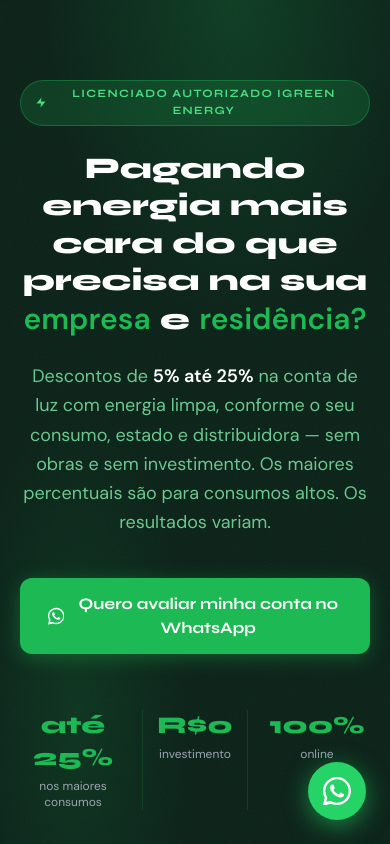
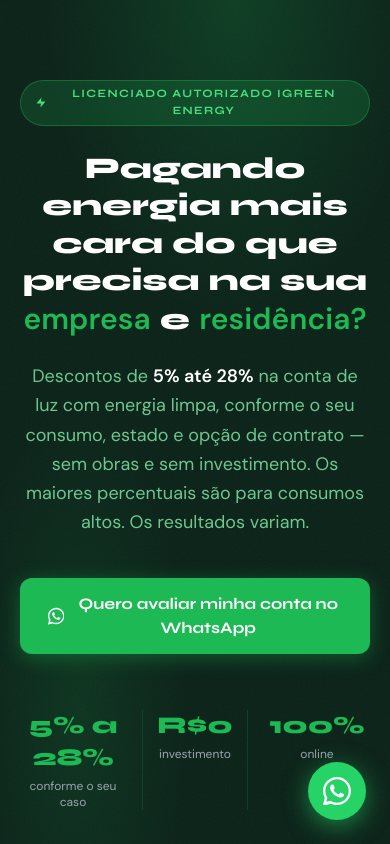
Before and after one commit to adrianomoitinho-hue/geral-igreen, a plain HTML site: page index.html in a window 390 px wide. Shown: the top 844 px of the page. Drawn offline with nearby package versions, Linux system fonts and the light colour scheme.

Commit message:
Add files via upload

```diff
--- a/index.html
+++ b/index.html
@@ -229,7 +229,7 @@
 
       <!-- Subtítulo -->
       <p class="text-green-300/80 text-lg md:text-xl leading-relaxed mb-10 max-w-xl mx-auto animate-fadeup delay-2">
-        Descontos de <strong class="text-white">5% até 25%</strong> na conta de luz com energia limpa, conforme o seu consumo, estado e distribuidora — sem obras e sem investimento. Os maiores percentuais são para consumos altos. Os resultados variam.
+        Descontos de <strong class="text-white">5% até 28%</strong> na conta de luz com energia limpa, conforme o seu consumo, estado e opção de contrato — sem obras e sem investimento. Os maiores percentuais são para consumos altos. Os resultados variam.
       </p>
 
       <!-- CTA -->
@@ -247,8 +247,8 @@
       <!-- Stats visuais -->
       <div class="mt-14 grid grid-cols-3 gap-4 max-w-sm mx-auto animate-fadeup delay-4">
         <div class="text-center">
-          <div class="text-green-vivid font-display font-extrabold text-2xl">até 25%</div>
-          <div class="text-gray-400 text-xs mt-1">nos maiores consumos</div>
+          <div class="text-green-vivid font-display font-extrabold text-2xl">5% a 28%</div>
+          <div class="text-gray-400 text-xs mt-1">conforme o seu caso</div>
         </div>
         <div class="text-center border-x border-green-900/60">
           <div class="text-green-vivid font-display font-extrabold text-2xl">R$0</div>
@@ -389,7 +389,7 @@
           </svg>
         </div>
         <p class="text-green-900 text-sm md:text-base leading-relaxed">
-          O percentual de desconto depende da sua faixa de consumo. Vai de <strong>5%</strong> nos consumos menores até <strong>25%</strong> nos maiores, e muda conforme o estado e a distribuidora. Na Bahia, por exemplo: de 5% a 10% até 999 kWh e de 12% a 25% a partir de 1.000 kWh. O desconto aparece depois que a compensação de energia começa (em até 90 dias). Cada caso é analisado individualmente e os resultados variam.
+          O percentual de desconto depende da sua faixa de consumo. Vai de <strong>5% até 28%</strong>, e muda conforme o estado, a distribuidora e a opção de contrato. Quanto maior o consumo, mais opções de desconto existem. O desconto aparece depois que a compensação de energia começa (em até 90 dias). Cada caso é analisado individualmente e os resultados variam.
         </p>
       </div>
 
@@ -527,7 +527,7 @@
         </details>
         <details class="group bg-gray-50 border border-gray-200 rounded-xl px-5 py-4">
           <summary class="cursor-pointer font-semibold text-gray-900 flex items-center justify-between gap-4" style="list-style:none">Qual é o desconto?<span class="text-green-600 text-xl leading-none group-open:rotate-45 transition-transform">+</span></summary>
-          <p class="text-gray-600 text-sm md:text-base leading-relaxed mt-3">Depende do estado, da distribuidora e do consumo, e cada caso é analisado individualmente. Na Bahia, por exemplo: de 5% a 10% até 999 kWh e de 12% a 25% a partir de 1.000 kWh. O desconto incide sobre a energia compensada, e o consumo mínimo varia por distribuidora. Os resultados variam, e a simulação mostra o seu caso.</p>
+          <p class="text-gray-600 text-sm md:text-base leading-relaxed mt-3">Vai de 5% até 28%. Depende do estado, da distribuidora, do consumo e da opção de contrato, e cada caso é analisado individualmente. Quanto maior o consumo, mais opções de desconto existem. O desconto incide sobre a energia compensada, e o consumo mínimo varia por distribuidora. Os resultados variam, e a simulação mostra o seu caso.</p>
         </details>
         <details class="group bg-gray-50 border border-gray-200 rounded-xl px-5 py-4">
           <summary class="cursor-pointer font-semibold text-gray-900 flex items-center justify-between gap-4" style="list-style:none">Vou receber duas faturas?<span class="text-green-600 text-xl leading-none group-open:rotate-45 transition-transform">+</span></summary>
@@ -543,7 +543,7 @@
         </details>
         <details class="group bg-gray-50 border border-gray-200 rounded-xl px-5 py-4">
           <summary class="cursor-pointer font-semibold text-gray-900 flex items-center justify-between gap-4" style="list-style:none">Já tenho energia solar na minha unidade. Posso aderir?<span class="text-green-600 text-xl leading-none group-open:rotate-45 transition-transform">+</span></summary>
-          <p class="text-gray-600 text-sm md:text-base leading-relaxed mt-3">Depende do estado e da distribuidora. Na Bahia, por exemplo, ainda não é possível para quem já tem geração própria na unidade. O Adriano confirma o seu caso na simulação.</p>
+          <p class="text-gray-600 text-sm md:text-base leading-relaxed mt-3">Depende do estado e da distribuidora. Em alguns estados ainda não é possível para quem já tem geração própria na unidade. O Adriano confirma o seu caso na simulação.</p>
         </details>
       </div>
       <p class="text-gray-400 text-xs text-center mt-8">Informações sobre a Conexão Green, conforme confirmado pela iGreen Energy. Condições sujeitas ao contrato e à análise de cada caso.</p>
```
